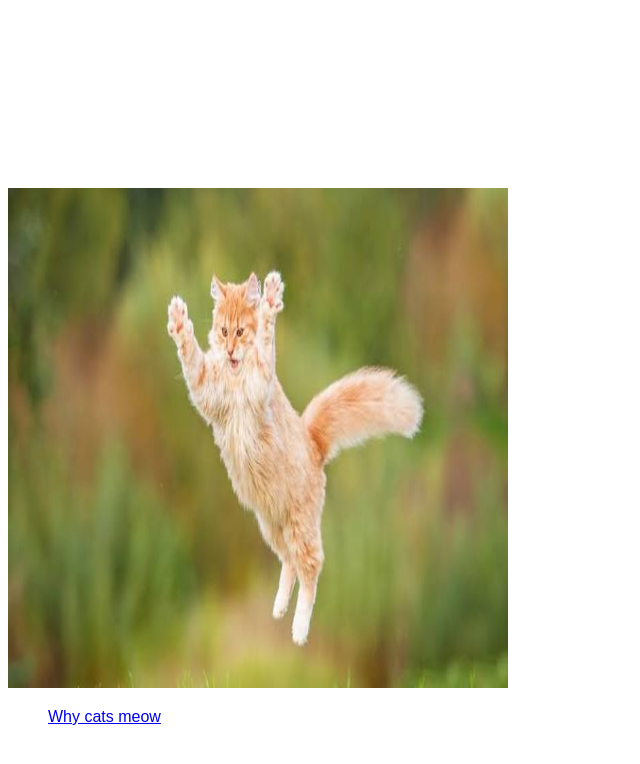
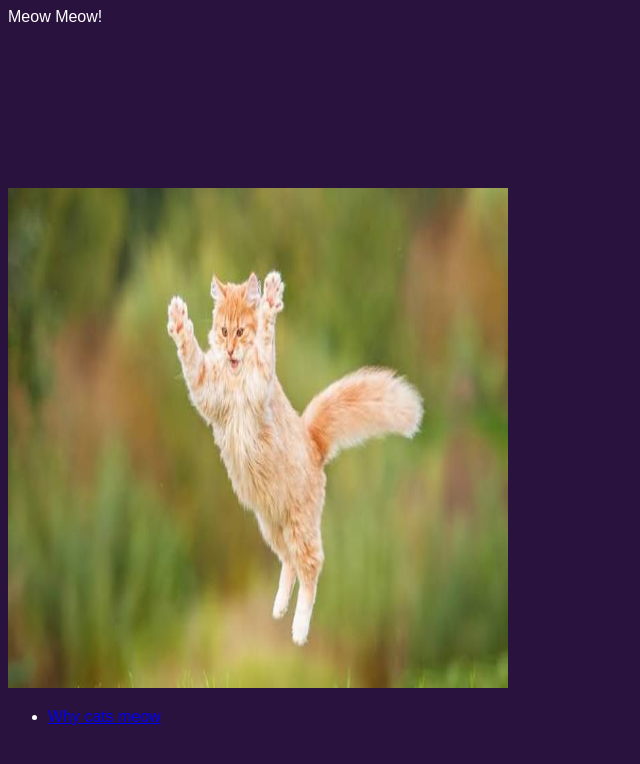
Before and after one commit to keestudios/meow, a plain HTML site: page index.html in a window 1280 px wide. Shown: the whole page, without its empty margins (0-640 px from the left). Drawn offline with Linux system fonts and the light colour scheme.

Commit message:
Update index.html

```diff
--- a/index.html
+++ b/index.html
@@ -3,7 +3,7 @@
 <head>
   <style>
     body{
-      background-color: 2123;
+      background-color: #2a123f;
       color: white;
       font-size: 32;
       font-family: Arial;
```
